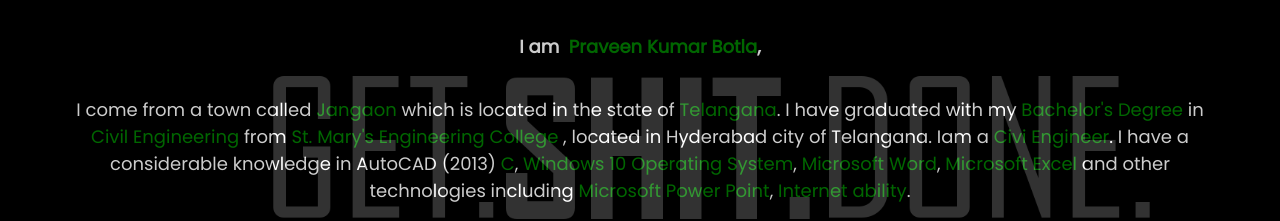
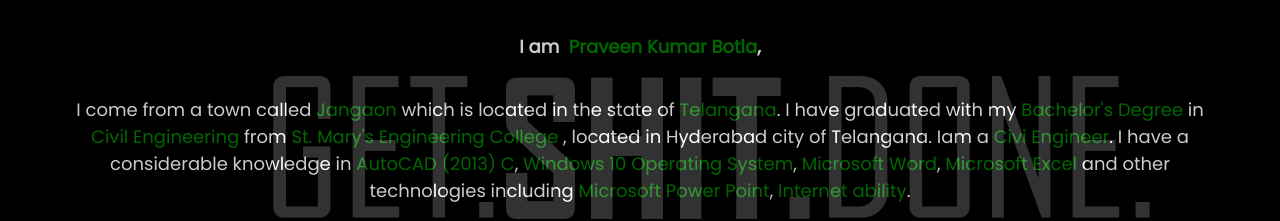
Before and after one commit to praveensam98/personal, a plain HTML site: page index.html in a window 1280 px wide. Shown: the part 255-476 px from the top of the page. Drawn offline with nearby package versions, Linux system fonts and the light colour scheme; a web font is replaced by a local one.

Commit message:
Update index.html

```diff
--- a/index.html
+++ b/index.html
@@ -78,7 +78,7 @@
                               >St. Mary's Engineering College </span
                          >, located in Hyderabad city of Telangana. Iam a
                          <span>Civi Engineer</span>. I have a considerable
-                         knowledge in AutoCAD (2013) <span>C</span>,
+                         knowledge in <span>AutoCAD (2013)</span> <span>C</span>,
                          <span>Windows 10 Operating System</span>, <span>Microsoft Word</span>,
                          <span>Microsoft Excel</span> and other technologies
                          including <span>Microsoft Power Point</span>, <span>Internet ability</span>.
```
